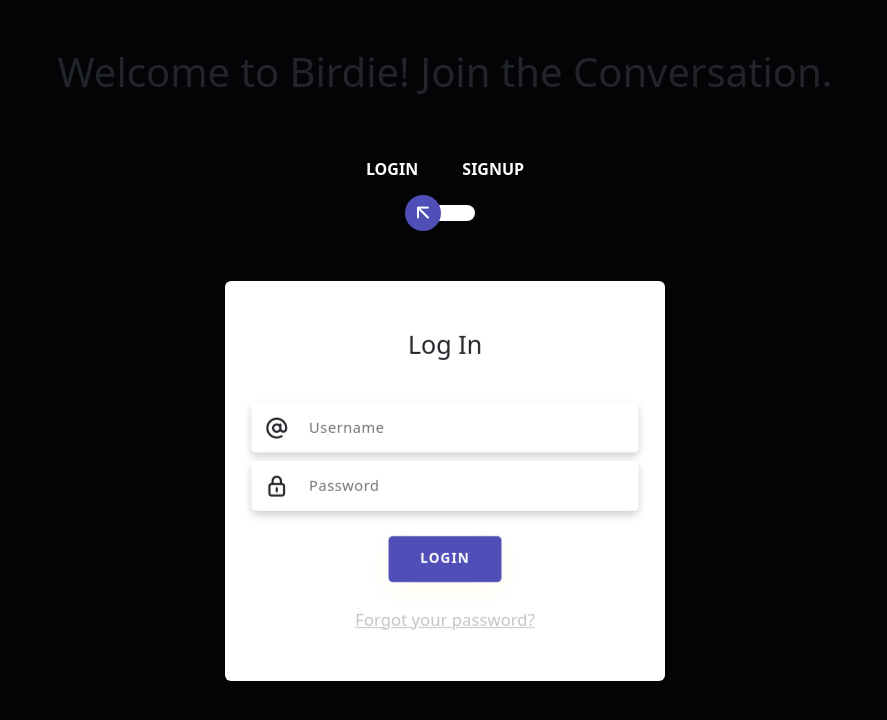
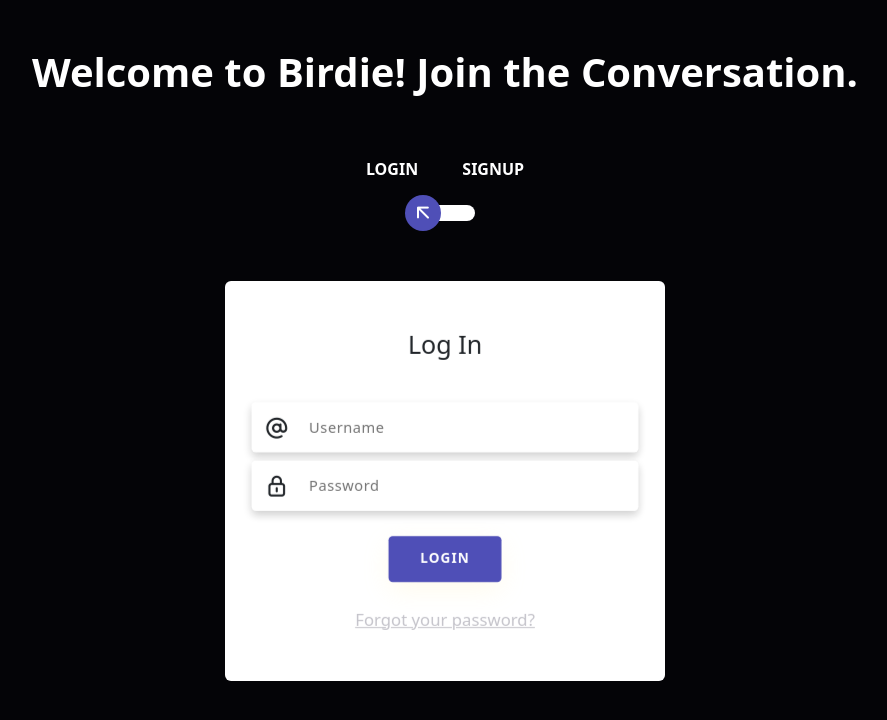
Before and after one commit to Yaribpaz/microbloglite, a plain HTML site: page microbloglite-frontend/index.html in a window 1280 px wide. Shown: the whole page, without its empty margins (195-1082 px from the left). Drawn offline with nearby package versions, Linux system fonts and the light colour scheme.

Commit message:
welcome styled

```diff
--- a/microbloglite-frontend/landing.css
+++ b/microbloglite-frontend/landing.css
@@ -15,6 +15,11 @@ a:hover {
 .link:hover {
     color: #040407;
 
+}
+
+h1{
+  color: white;
+  font-weight: bold;
 }
 
 h6 span {
```
